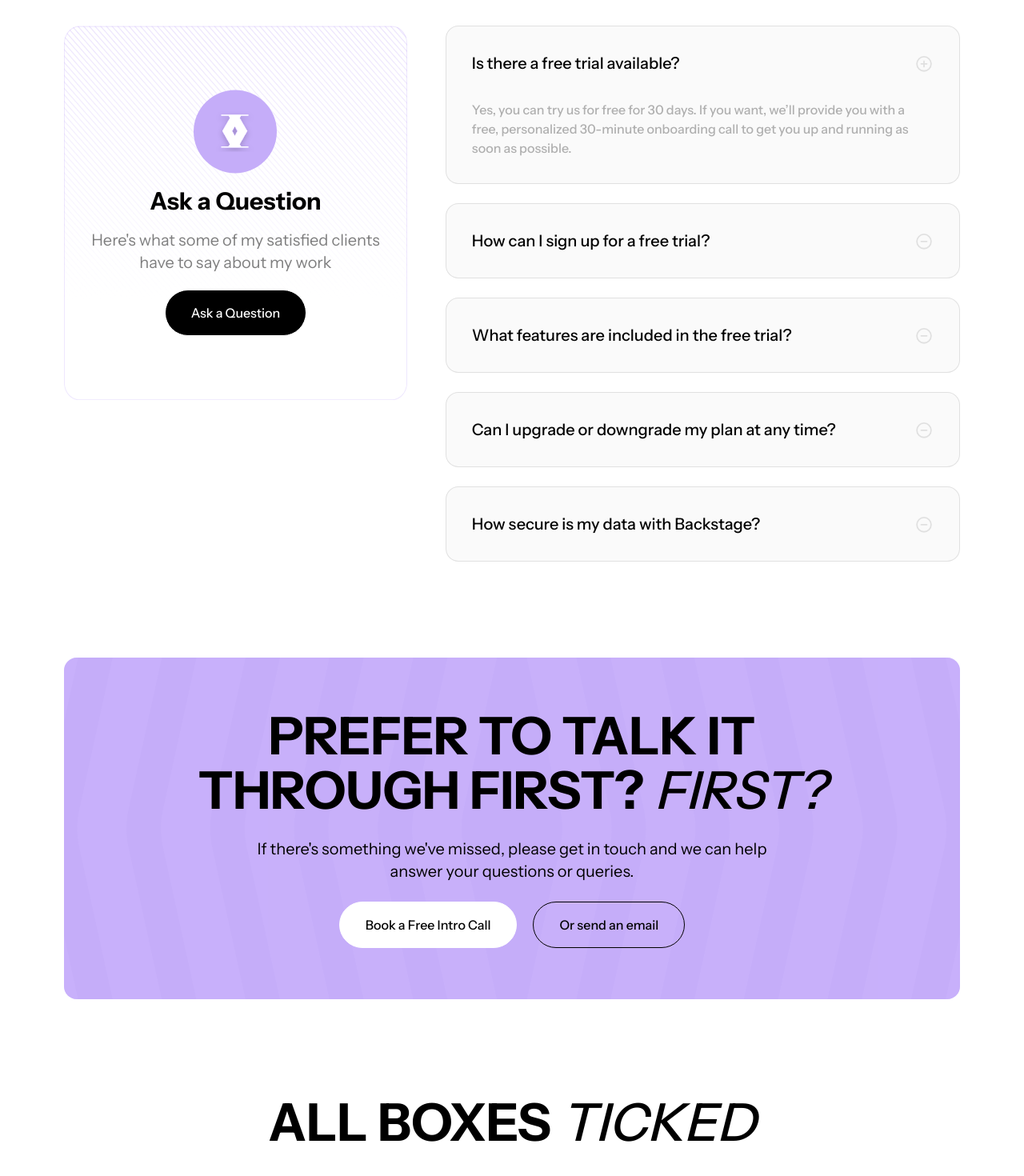
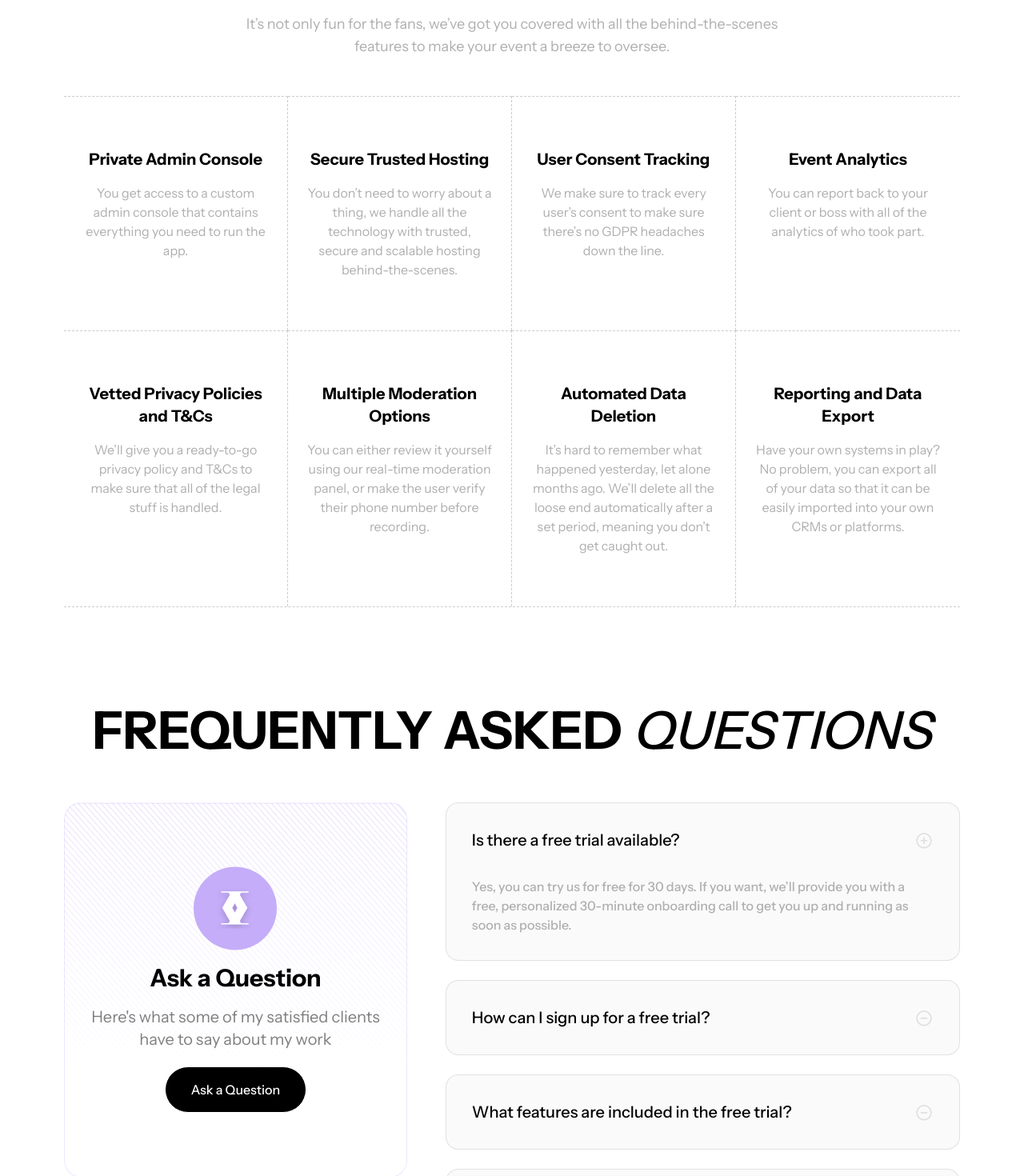
Before and after one commit to aqilusman45/Backstage, a Next.js app: page / in a window 1280 px wide. Shown: the part 8960-10430 px from the top of the page at 80% size. Built offline with nearby package versions, Linux system fonts and the light colour scheme.

Commit message:
feat: change sections hierarchy

```diff
--- a/src/app/page.js
+++ b/src/app/page.js
@@ -22,9 +22,9 @@ export default function Home() {
       <TypeOfEvent />
       <PricingPlan />
       <TopFeatures />
+      <AllBoxesTicked />
       <FaqSection />
       <CtaSection />
-      <AllBoxesTicked />
       <Footer />
     </>
   );
```
